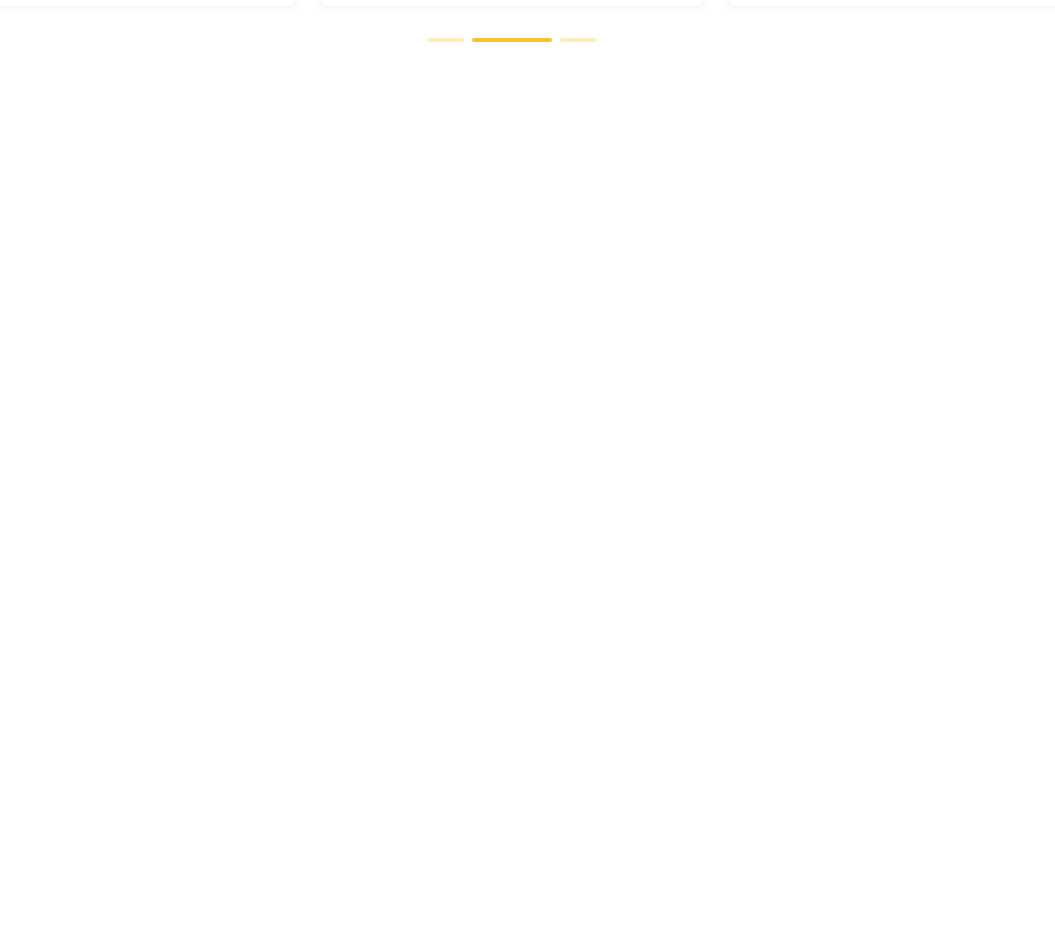
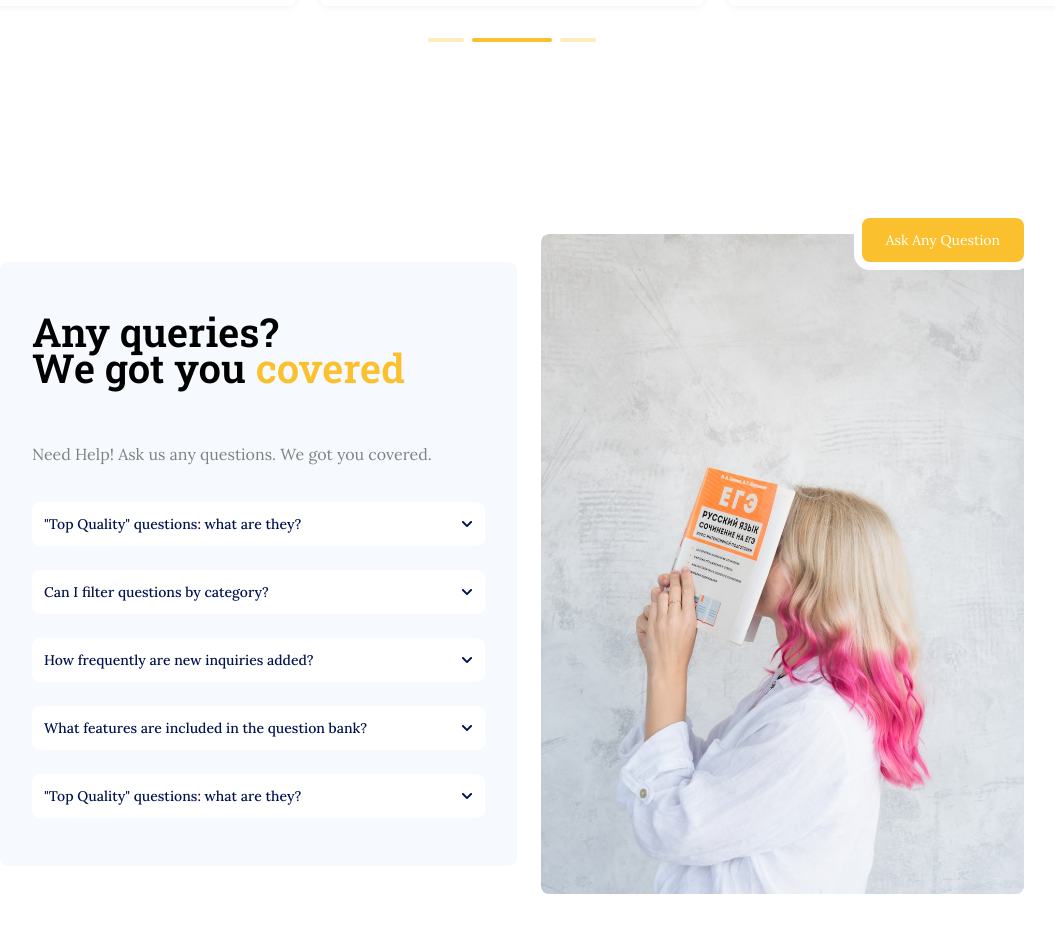
Before and after one commit to AnupamPoudel1/Turbomind, a Next.js app: page / in a window 1280 px wide. Shown: the part 3840-4772 px from the top of the page, without its empty margins (128-1183 px from the left). Before the commit the page ends 3978 px from the top, so only its background shows below. Built offline with nearby package versions, Linux system fonts and the light colour scheme.

Commit message:
Feature: FAQ page completed

```diff
--- a/package.json
+++ b/package.json
@@ -9,6 +9,7 @@
     "lint": "next lint"
   },
   "dependencies": {
+    "framer-motion": "^11.11.9",
     "next": "15.0.0",
     "react": "19.0.0-rc-65a56d0e-20241020",
     "react-dom": "19.0.0-rc-65a56d0e-20241020",
--- a/src/app/page.tsx
+++ b/src/app/page.tsx
@@ -5,6 +5,7 @@ import Questions from "@/sections/Questions";
 import GetStarted from "@/sections/GetStarted";
 import Pricing from "@/sections/Pricing";
 import Testimonials from "@/sections/Testimonials";
+import FAQ from "@/sections/FAQ";
 
 export default function Home() {
   return (
@@ -16,6 +17,7 @@ export default function Home() {
       <GetStarted />
       <Pricing />
       <Testimonials />
+      <FAQ />
     </div>
   );
 }
--- /dev/null
+++ b/src/components/FaqCard.tsx
@@ -0,0 +1,44 @@
+"use client";
+
+import { useState } from 'react'
+import { FaChevronDown } from "react-icons/fa";
+import girlImg from '@/assets/images/girlImg.jpeg';
+import { twMerge } from 'tailwind-merge';
+import { motion } from 'framer-motion';
+
+const FaqCard = ({ index, question, answer }: { index: number; question: string; answer: string }) => {
+
+    const [openIndex, setOpenIndex] = useState<number | null>(null);
+
+    const toggleFAQ = (index: number) => {
+        setOpenIndex(openIndex === index ? null : index);
+    };
+
+    return (
+        <div
+            // key={index}
+            className="flex flex-col justify-center items-center w-full transition duration-500"
+        >
+            <button
+                onClick={() => toggleFAQ(index)}
+                className={twMerge("question w-full p-3 rounded-lg bg-primary text-tertiary flex justify-between items-center gap-4 text-left cursor-pointer transition-all duration-500", openIndex === index ? 'bg-secondary rounded-bl-none rounded-br-none text-primary' : '')}
+            >
+                <p className='text-sm font-medium'>
+                    {question}
+                </p>
+                <FaChevronDown className={twMerge('size-3 transition-all duration-500', openIndex === index ? 'rotate-180' : '')} />
+
+            </button>
+            <motion.div
+                initial={{ opacity: 0, height: 0 }}
+                animate={{ opacity: openIndex === index ? 1 : 0, height: openIndex === index ? 'auto' : 0 }}
+                transition={{ duration: 0.5 }}
+                className="w-full bg-primary rounded-br-lg rounded-bl-lg overflow-hidden"
+            >
+                <p className="text-text p-3">{answer}</p>
+            </motion.div>
+        </div>
+    )
+}
+
+export default FaqCard
--- /dev/null
+++ b/src/sections/FAQ.tsx
@@ -0,0 +1,84 @@
+"use client";
+
+import { useState } from 'react'
+import { FaChevronDown } from "react-icons/fa";
+import girlImg from '@/assets/images/girlImg.jpeg';
+import { twMerge } from 'tailwind-merge';
+import { motion } from 'framer-motion';
+import Image from 'next/image';
+import FaqCard from '@/components/FaqCard';
+
+const faqs = [
+    {
+        question: '"Top Quality" questions: what are they?',
+        answer: 'Sagittis congue augue egestas integer Velna Purus Fusce a magna suscipit nec egestas magna aliquam ipsum vitae purus justo.',
+    },
+    {
+        question: 'Can I filter questions by category?',
+        answer: 'Sagittis congue augue egestas integer Velna Purus Fusce a magna suscipit nec egestas magna aliquam ipsum vitae purus justo.',
+    },
+    {
+        question: 'How frequently are new inquiries added?',
+        answer: 'Sagittis congue augue egestas integer Velna Purus Fusce a magna suscipit nec egestas magna aliquam ipsum vitae purus justo.',
+    },
+    {
+        question: 'What features are included in the question bank?',
+        answer: 'Sagittis congue augue egestas integer Velna Purus Fusce a magna suscipit nec egestas magna aliquam ipsum vitae purus justo.',
+    },
+    {
+        question: '"Top Quality" questions: what are they?',
+        answer: 'Sagittis congue augue egestas integer Velna Purus Fusce a magna suscipit nec egestas magna aliquam ipsum vitae purus justo.',
+    },
+];
+
+const FAQ = () => {
+
+    const [openIndex, setOpenIndex] = useState<number | null>(null);
+
+    const toggleFAQ = (index: number) => {
+        setOpenIndex(openIndex === index ? null : index);
+    };
+
+    return (
+        <section className="flex flex-col lg:flex-row justify-center items-center py-12 lg:py-24 px-4 lg:px-32 gap-6">
+            <div className="bg-quinary py-6 lg:py-12 px-4 lg:px-8 flex flex-col gap-8 rounded-lg">
+                <div className={"flex flex-col justify-center lg:items-start items-center lg:text-start text-center gap-3 lg:gap-12"}>
+                    <h1 className="font-serif text-3xl lg:text-[2.5rem] font-semibold py-1">
+                        Any queries? <br /> We got you <span className="text-secondary">covered</span>
+                    </h1>
+                    <p className="py-1 text-base text-text font-normal">
+                        Need Help! Ask us any questions. We got you covered.
+                    </p>
+                </div>
+                <div className="faqs w-full flex flex-col gap-6">
+                    {
+                        faqs.map((faq, index) => (
+                            <FaqCard
+                                key={index}
+                                index={index}
+                                question={faq.question}
+                                answer={faq.answer}
+                            />
+                        ))
+                    }
+                </div>
+            </div>
+            <div className="w-full relative">
+                <div className="w-full max-h-[660px] overflow-hidden rounded-lg">
+                    <Image
+                        src={girlImg}
+                        alt='girl image'
+                        className='h-full w-full object-contain rounded-lg'
+                    />
+                </div>
+                <div className="absolute p-2 rounded-2xl bg-primary -top-6 -right-2">
+                    <button className='px-6 py-3 rounded-lg bg-secondary hover:bg-tertiary transition-all duration-500 text-primary text-sm'>
+                        Ask Any Question
+                    </button>
+                </div>
+            </div>
+        </section>
+    )
+}
+
+export default FAQ
--- a/tailwind.config.ts
+++ b/tailwind.config.ts
@@ -39,6 +39,10 @@ const config: Config = {
         custom: `0px 0px 8px 0px rgba(2, 19, 79, 0.08)`,
 
       },
+
+      transitionProperty: {
+        'height': 'height'
+      }
     },
   },
   plugins: [],
```
Also changed, not shown: src/assets/images/girlImg.jpeg (added), 1 other file (tests, documents, lock files or other folders).
